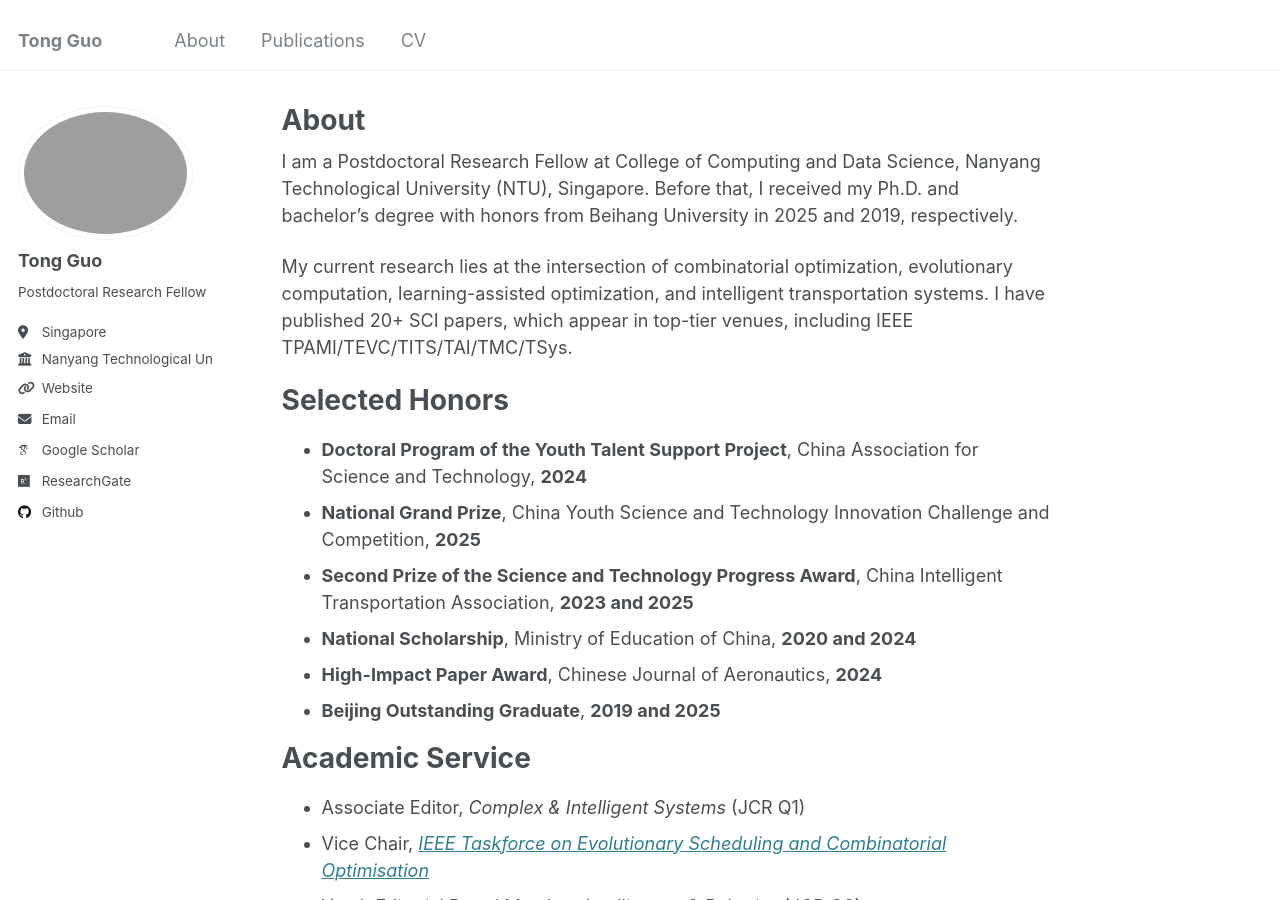
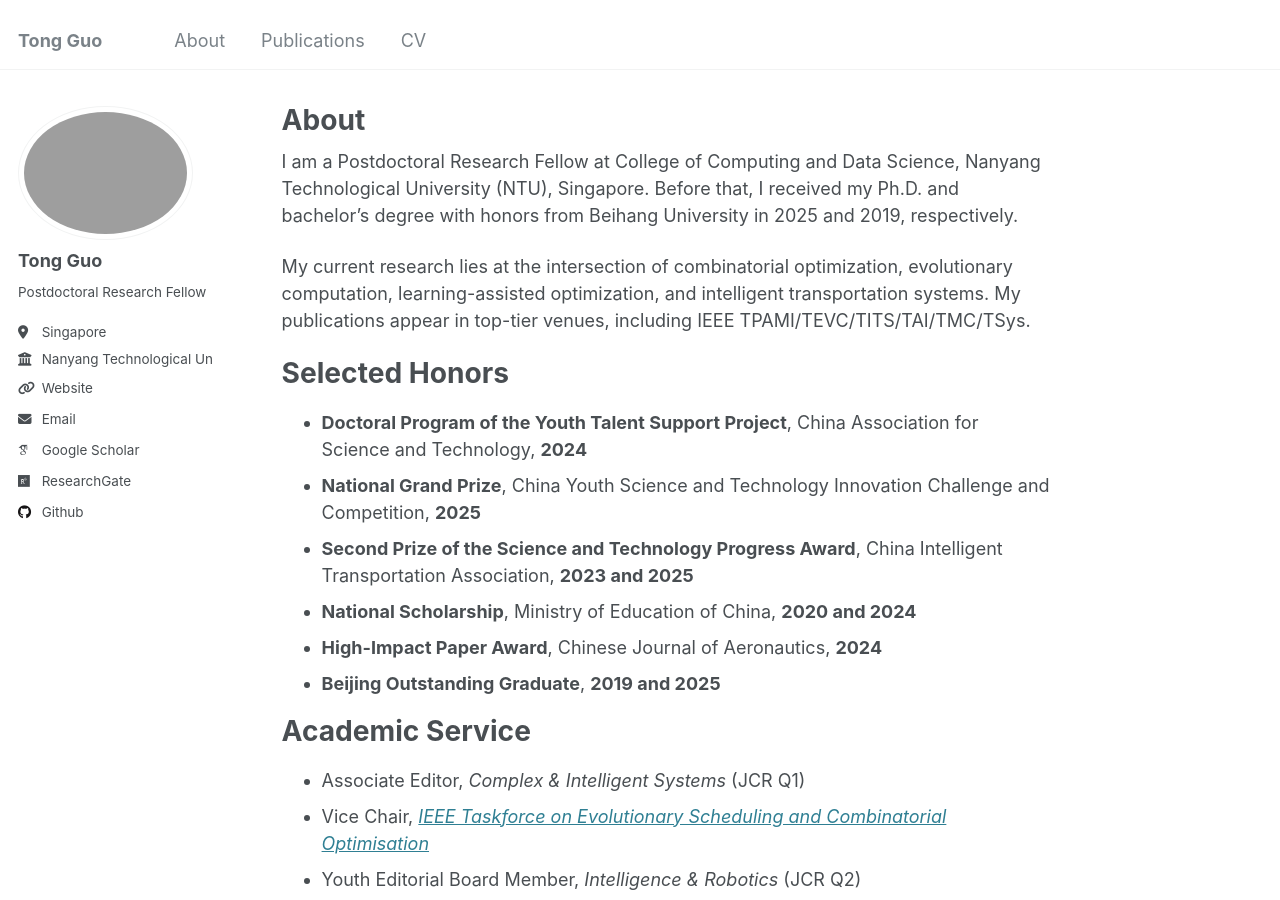
Before and after one commit to buaaguotong/buaaguotong.github.io, a Jekyll site: the page built from _pages/about.md, in a window 1280 px wide and 900 px high. Built offline with Jekyll 4.4.1, drawn with Linux system fonts in a browser that asks for light colours; some web fonts are replaced.

Commit message:
Update about.md
Signed-off-by: buaaguotong <41051936+buaaguotong@users.noreply.github.com>

```diff
--- a/_pages/about.md
+++ b/_pages/about.md
@@ -8,7 +8,7 @@ redirect_from:
 ---
 I am a Postdoctoral Research Fellow at College of Computing and Data Science, Nanyang Technological University (NTU), Singapore. Before that, I received my Ph.D. and bachelor's degree with honors from Beihang University in 2025 and 2019, respectively.
 
-My current research lies at the intersection of combinatorial optimization, evolutionary computation, learning-assisted optimization, and intelligent transportation systems. I have published 20+ SCI papers, which appear in top-tier venues, including IEEE TPAMI/TEVC/TITS/TAI/TMC/TSys.
+My current research lies at the intersection of combinatorial optimization, evolutionary computation, learning-assisted optimization, and intelligent transportation systems. My publications appear in top-tier venues, including IEEE TPAMI/TEVC/TITS/TAI/TMC/TSys.
 
 
 Selected Honors
```
